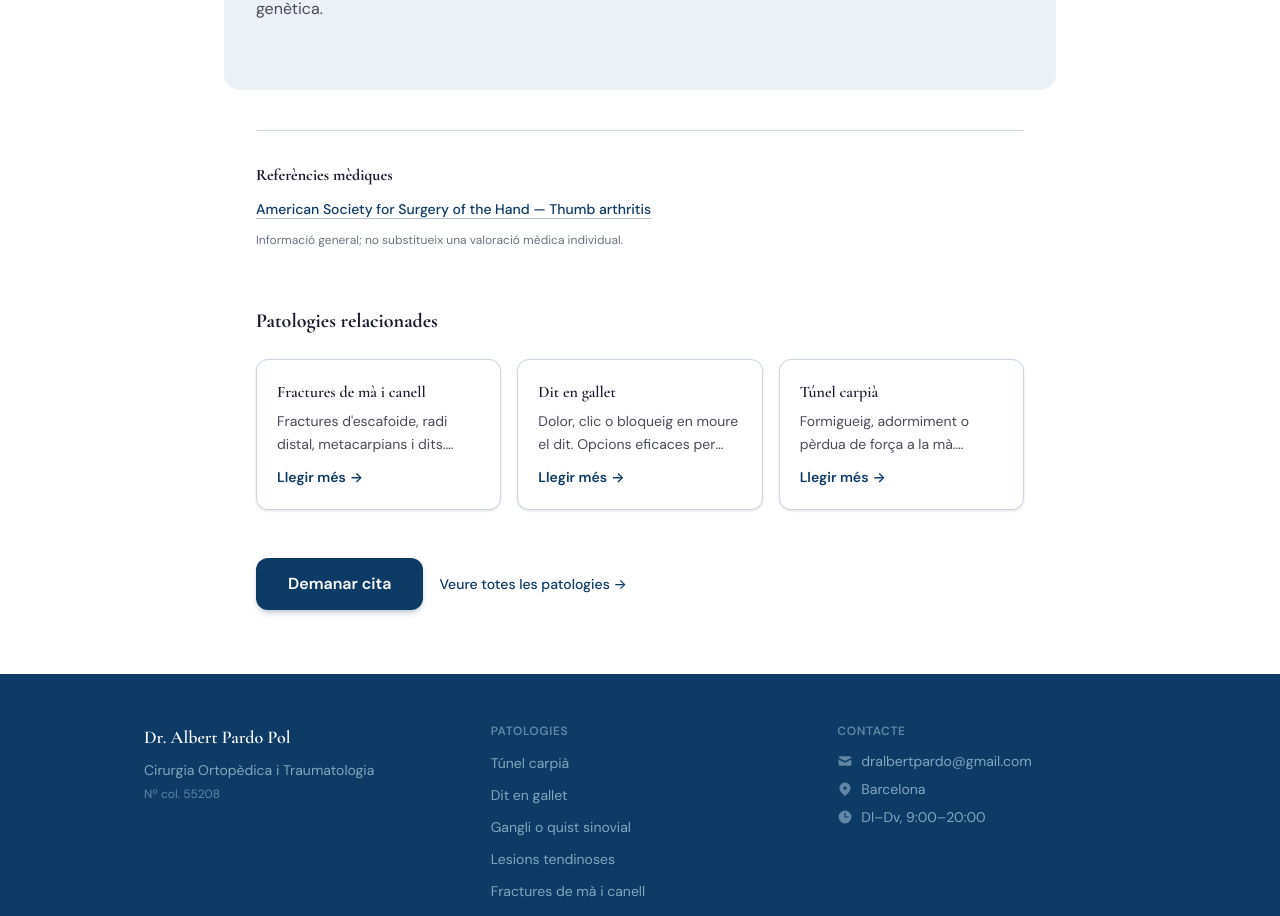
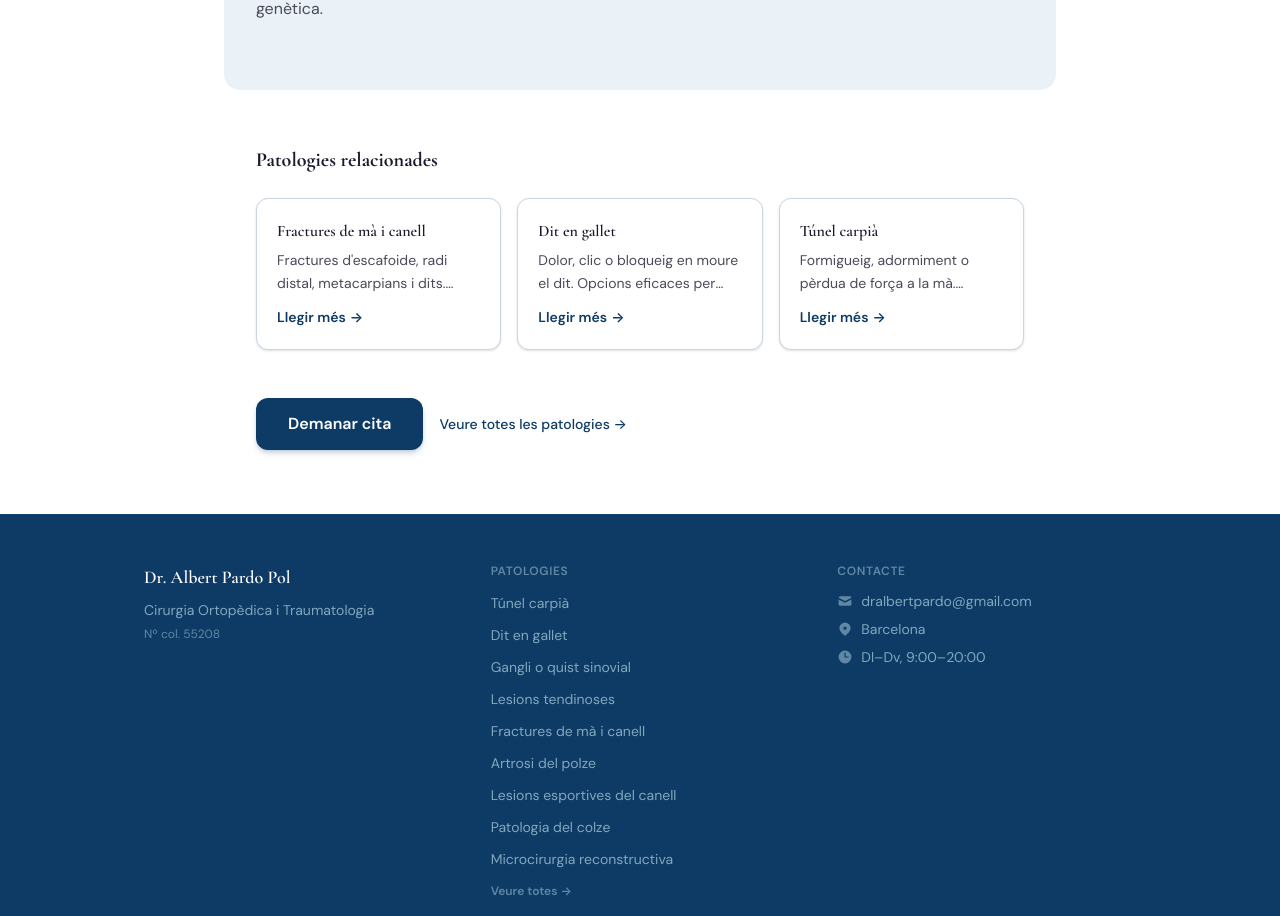
Before and after one commit to albertpardo93/albertpardopol-web, a Next.js app: page /ca/patologias/artrosis-pulgar in a window 1280 px wide. Shown: the part 3172-4088 px from the top of the page. Built offline with nearby package versions, Linux system fonts and the light colour scheme.

Commit message:
Remove medical references from pathology pages

```diff
--- a/app/[locale]/patologias/[slug]/page.tsx
+++ b/app/[locale]/patologias/[slug]/page.tsx
@@ -53,16 +53,6 @@
   const fractureChildren = dict.conditions.items.filter(
     (item) => item.parentSlug === condition.slug
   );
-  const references = condition.slug === "quistes-sinoviales"
-    ? [{ label: "American Society for Surgery of the Hand — Ganglion cysts", href: "https://www.assh.org/handcare/servlet/servlet.FileDownload?file=00P0a00000ocYFOEA2" }]
-    : condition.slug === "artrosis-pulgar"
-      ? [{ label: "American Society for Surgery of the Hand — Thumb arthritis", href: "https://www.assh.org/handcare/servlet/servlet.FileDownload?file=00P0a00000ocYBfEAM" }]
-      : condition.slug === "fractura-dedo-falange"
-        ? [{ label: "NHS — Broken finger or thumb", href: "https://www.nhs.uk/conditions/broken-finger/" }]
-        : (condition.slug === "fracturas-mano-muneca" || condition.parentSlug === "fracturas-mano-muneca")
-          ? [{ label: "NHS — Hand and finger injury guidance", href: "https://www.nhs.uk/symptoms/hand-pain/finger-pain/" }]
-          : [];
-
   // Resolve related conditions
   const relatedConditions = condition.relatedSlugs
     .map((s) => dict.conditions.items.find((c) => c.slug === s))
@@ -246,26 +236,6 @@
             </section>
           )}
 
-          {references.length > 0 && (
-            <section className="mt-10 border-t border-border pt-8">
-              <h2 className="font-display text-base font-bold text-text-primary">
-                {locale === "en" ? "Medical references" : locale === "ca" ? "Referències mèdiques" : "Referencias médicas"}
-              </h2>
-              <ul className="mt-3 space-y-2 text-sm">
-                {references.map((reference) => (
-                  <li key={reference.href}>
-                    <a href={reference.href} target="_blank" rel="noopener noreferrer" className="font-medium text-primary underline decoration-primary/30 underline-offset-4 hover:text-primary-light">
-                      {reference.label}
-                    </a>
-                  </li>
-                ))}
-              </ul>
-              <p className="mt-3 text-xs leading-relaxed text-text-muted">
-                {locale === "en" ? "General information; it does not replace an individual medical assessment." : locale === "ca" ? "Informació general; no substitueix una valoració mèdica individual." : "Información general; no sustituye una valoración médica individual."}
-              </p>
-            </section>
-          )}
-
           {/* Related conditions */}
           {relatedConditions.length > 0 && (
             <section className="mt-14">
```
